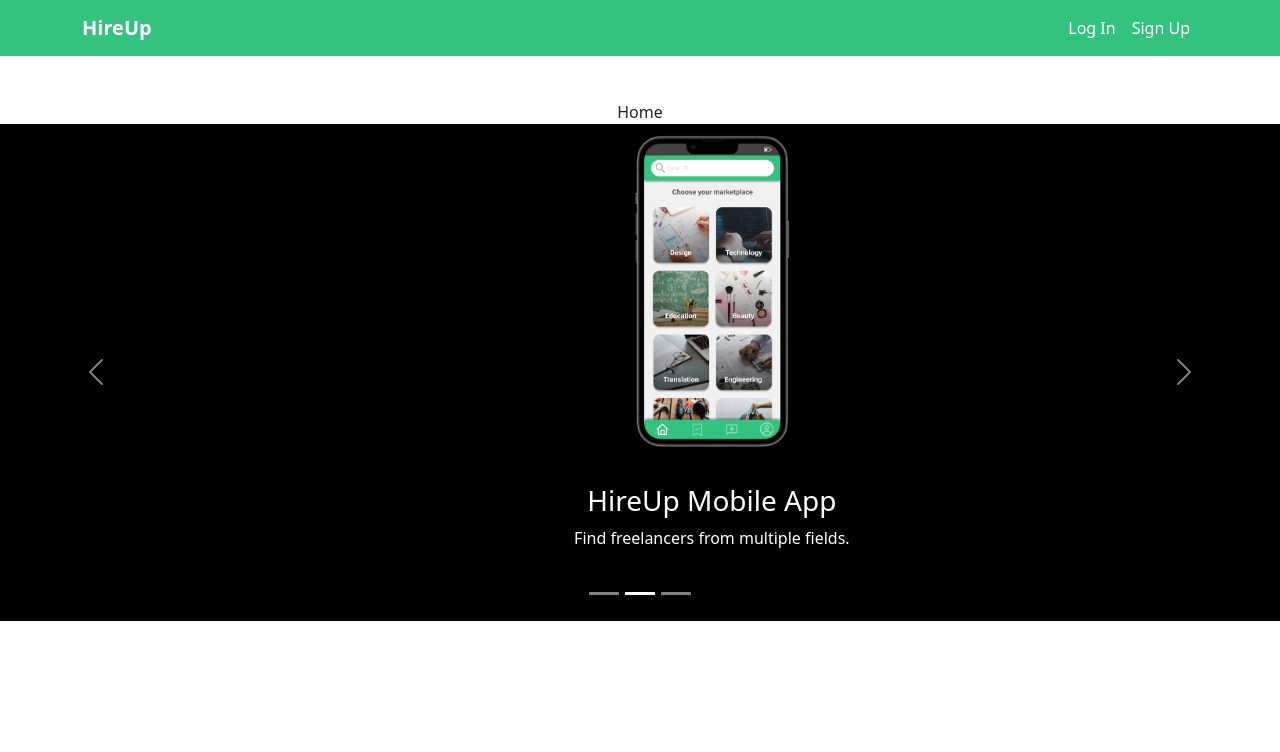
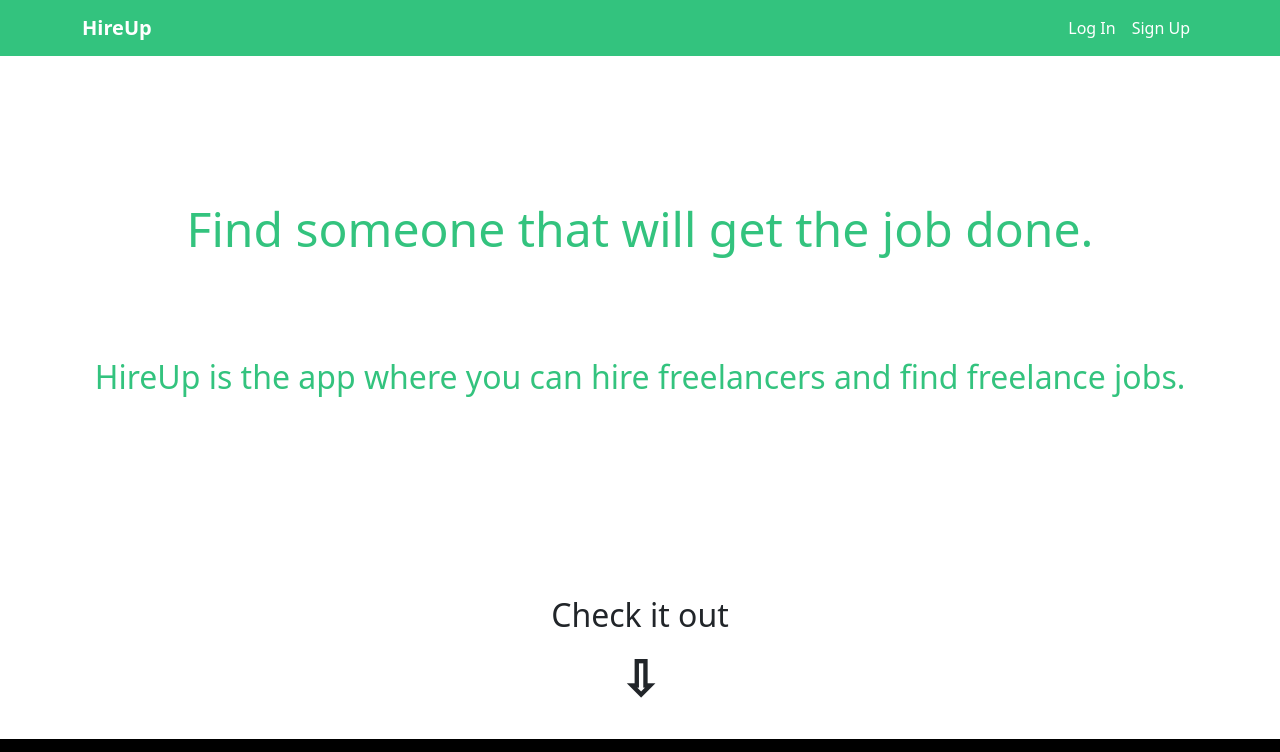
Before and after one commit to calineY/React-Laravel-LandingPage, a React (Create React App) app in the folder landing-page/: page / in a window 1280 px wide. Shown: the top 752 px of the page. Built offline with nearby package versions, Linux system fonts and the light colour scheme.

Commit message:
Edited home page layout

```diff
--- a/landing-page/src/components/CarouselComponent.js
+++ b/landing-page/src/components/CarouselComponent.js
@@ -6,7 +6,7 @@ import Screenshotthree from '../assets/Screenshotthree.png'
 
 const CarouselComponent = () => {
   return (
-    <div style={{backgroundColor:'black'}}>
+    <div style={{backgroundColor:'black',height:'550px'}}>
         <Carousel>
   <Carousel.Item>
     <img
@@ -15,7 +15,7 @@ const CarouselComponent = () => {
     />
     <Carousel.Caption>
       <h3>HireUp Mobile App</h3>
-      <p>You'll have your own profile, to work or hire.</p>
+      <p>You'll have your own profile, to hire or get hired.</p>
     </Carousel.Caption>
   </Carousel.Item>
   <Carousel.Item>
@@ -37,7 +37,7 @@ const CarouselComponent = () => {
 
     <Carousel.Caption>
       <h3>HireUp Mobile App</h3>
-      <p>Choose the freelancer that you wnat to work with.</p>
+      <p>Choose the freelancer that you want to work with.</p>
     </Carousel.Caption>
   </Carousel.Item>
 </Carousel>
--- a/landing-page/src/index.css
+++ b/landing-page/src/index.css
@@ -23,7 +23,21 @@ form {
 	font-weight: bold;
 }
 img {
-	width: 30%;
-	height: 30%;
+	width: 420px;
+	height: 550px;
 	padding-bottom: 150px;
 }
+.title {
+	margin-top: 100px;
+	color: #33c37e;
+	margin-bottom: 100px;
+	font-size: 3em;
+}
+.title1 {
+	color: #33c37e;
+	margin-bottom: 200px;
+}
+.icon {
+	font-size: 3em;
+	font-weight: bold;
+}
--- a/landing-page/src/pages/Home.js
+++ b/landing-page/src/pages/Home.js
@@ -5,7 +5,13 @@ import CarouselComponent from '../components/CarouselComponent'
 
 const Home = () => {
   return (
-    <div>Home
+    <div>
+    <h1 className='title'>Find someone that will get the job done.</h1>
+    <h2 className='title1'>HireUp is the app where you can hire freelancers and find freelance jobs.</h2>
+    <div style={{marginBottom:'25px'}}>
+    <h2>Check it out</h2>
+    <span className='icon'>&#8681;</span>
+    </div>
     <CarouselComponent/>
     </div>
   )
```
Also changed, not shown: landing-page/src/components/ControlledCarousel.js (added).
